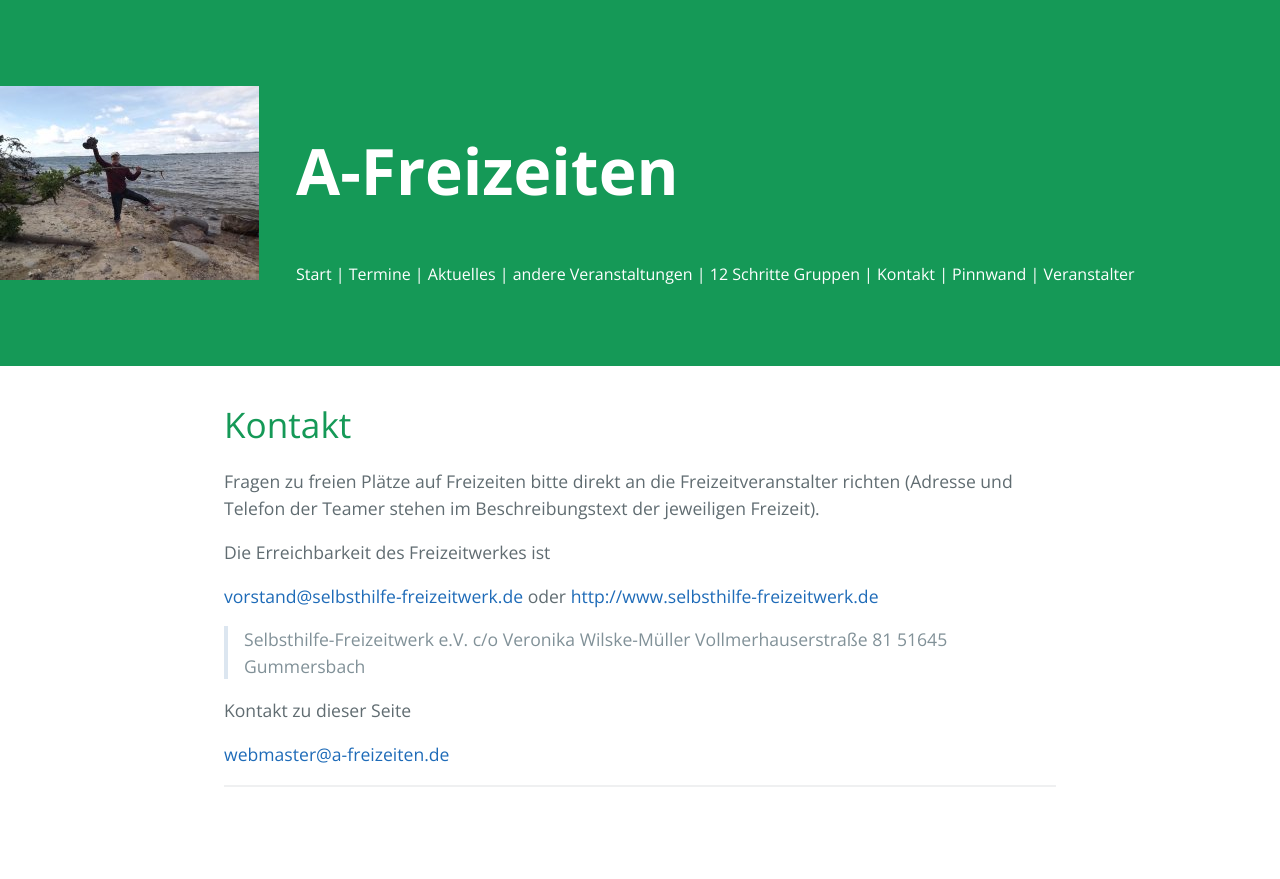
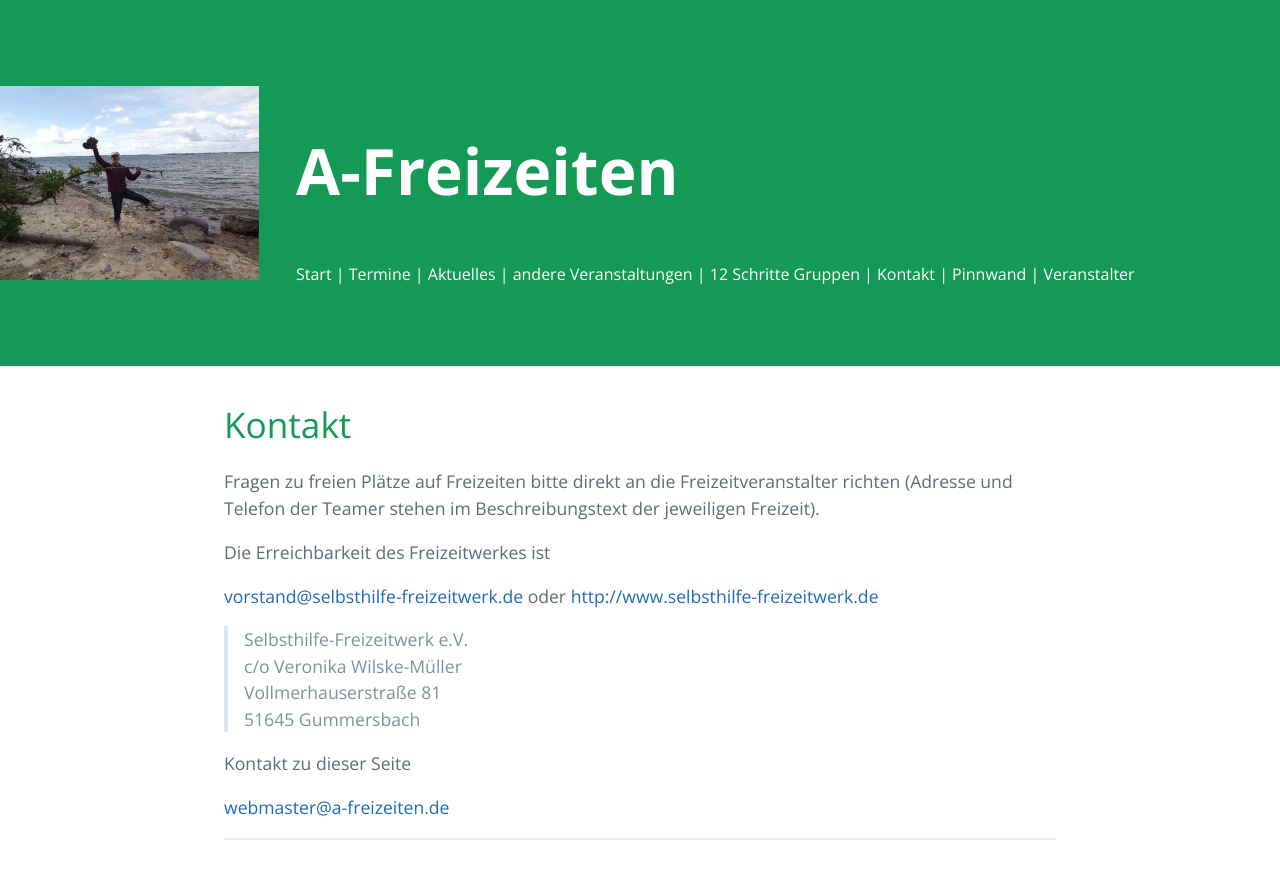
Before and after one commit to thomaskarlrichter/afreizeiten.github.io, a Jekyll site: the page built from kontakt.md, in a window 1280 px wide. Shown: the top 879 px of the page. Built offline with Jekyll 4.4.1, drawn with Linux system fonts in a browser that asks for light colours.

```diff
--- a/kontakt.md
+++ b/kontakt.md
@@ -13,9 +13,9 @@ Die Erreichbarkeit des Freizeitwerkes ist
 
 <vorstand@selbsthilfe-freizeitwerk.de> oder <http://www.selbsthilfe-freizeitwerk.de>
 
-> Selbsthilfe-Freizeitwerk e.V.
-> c/o Veronika Wilske-Müller
-> Vollmerhauserstraße 81
+> Selbsthilfe-Freizeitwerk e.V.<br>
+> c/o Veronika Wilske-Müller<br>
+> Vollmerhauserstraße 81<br>
 > 51645 Gummersbach
 
 Kontakt zu dieser Seite
```
